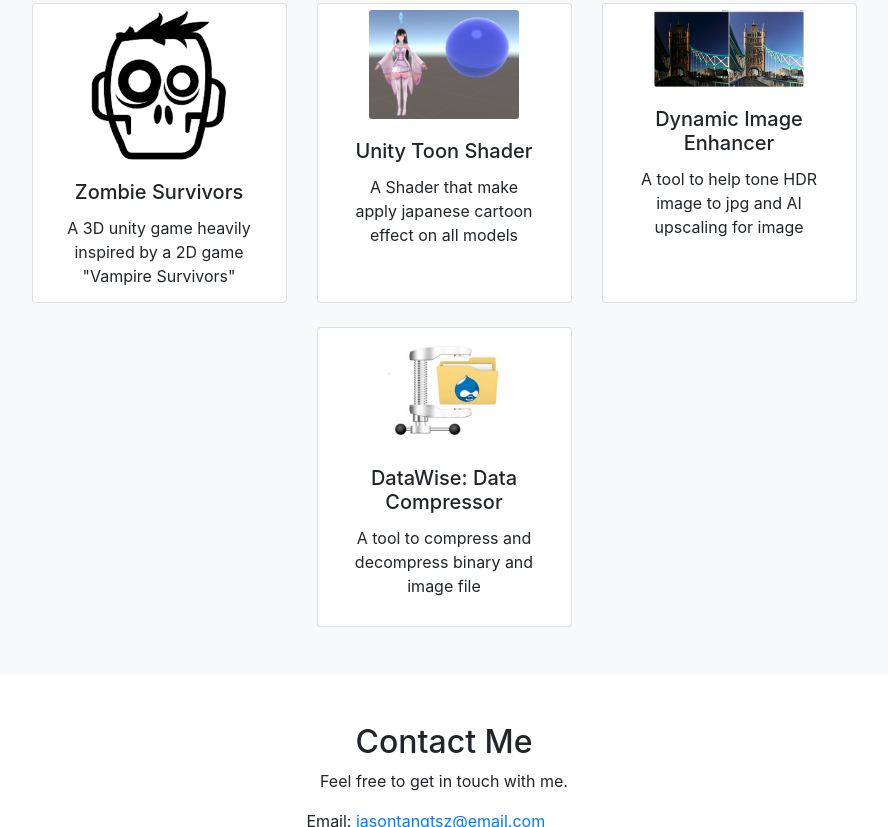
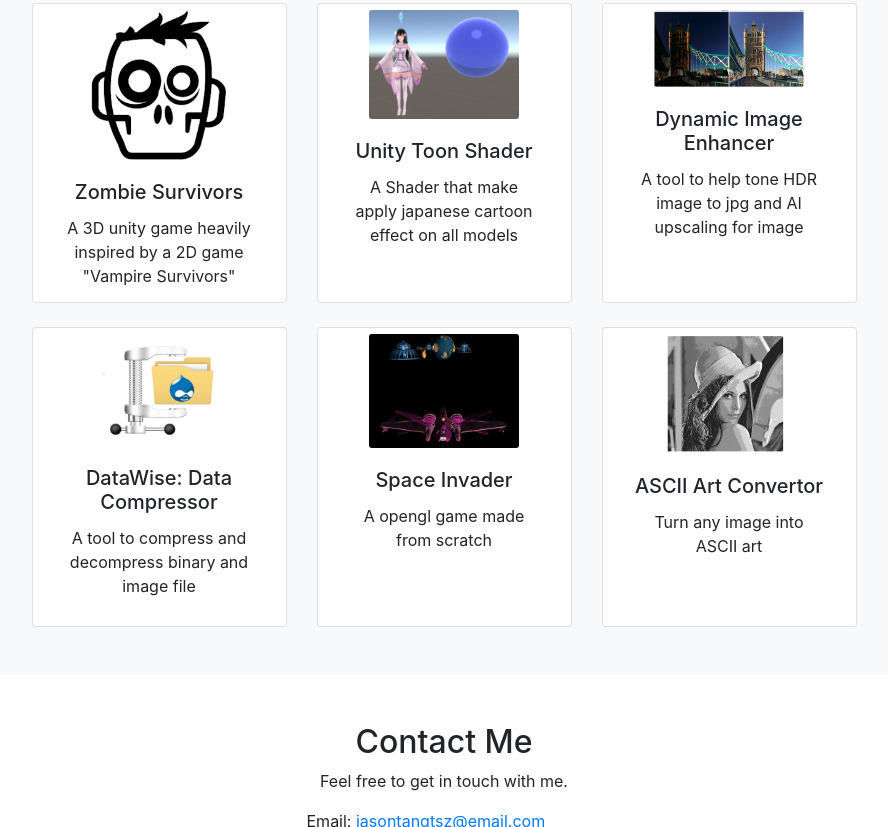
Before and after one commit to AsonJtsz/Jason-Tang, a plain HTML site: page index.html in a window 1280 px wide. Shown: the part 450-1277 px from the top of the page, without its empty margins (196-1084 px from the left). Drawn offline with nearby package versions, Linux system fonts and the light colour scheme.

Commit message:
First Commit

```diff
--- a/index.html
+++ b/index.html
@@ -87,7 +87,24 @@
                         </div>
                     </a>
                 </div>
-            </div>
+                <div class="col-md-3">
+                    <a href="https://github.com/AsonJtsz/Simple-Opengl-Game" class="card btn" target="_blank">
+                        <img src="assets/space_invader.png" class="card-img-top card-img mx-auto">
+                        <div class="card-body">
+                            <h5 class="card-title">Space Invader</h5>
+                            <p class="card-text">A opengl game made from scratch</p>
+                        </div>
+                    </a>
+                </div>
+                <div class="col-md-3">
+                    <a href="https://github.com/AsonJtsz/ASCII-Art-and-BMP-Image-Conversion" class="card btn" target="_blank">
+                        <img src="assets/ascii_art.png" class="card-img-top card-img mx-auto">
+                        <div class="card-body">
+                            <h5 class="card-title">ASCII Art Convertor</h5>
+                            <p class="card-text">Turn any image into ASCII art</p>
+                        </div>
+                    </a>
+                </div>
         </div>
     </section>
 
```
Also changed, not shown: assets/ascii_art.png (added), assets/space_invader.png (added).
